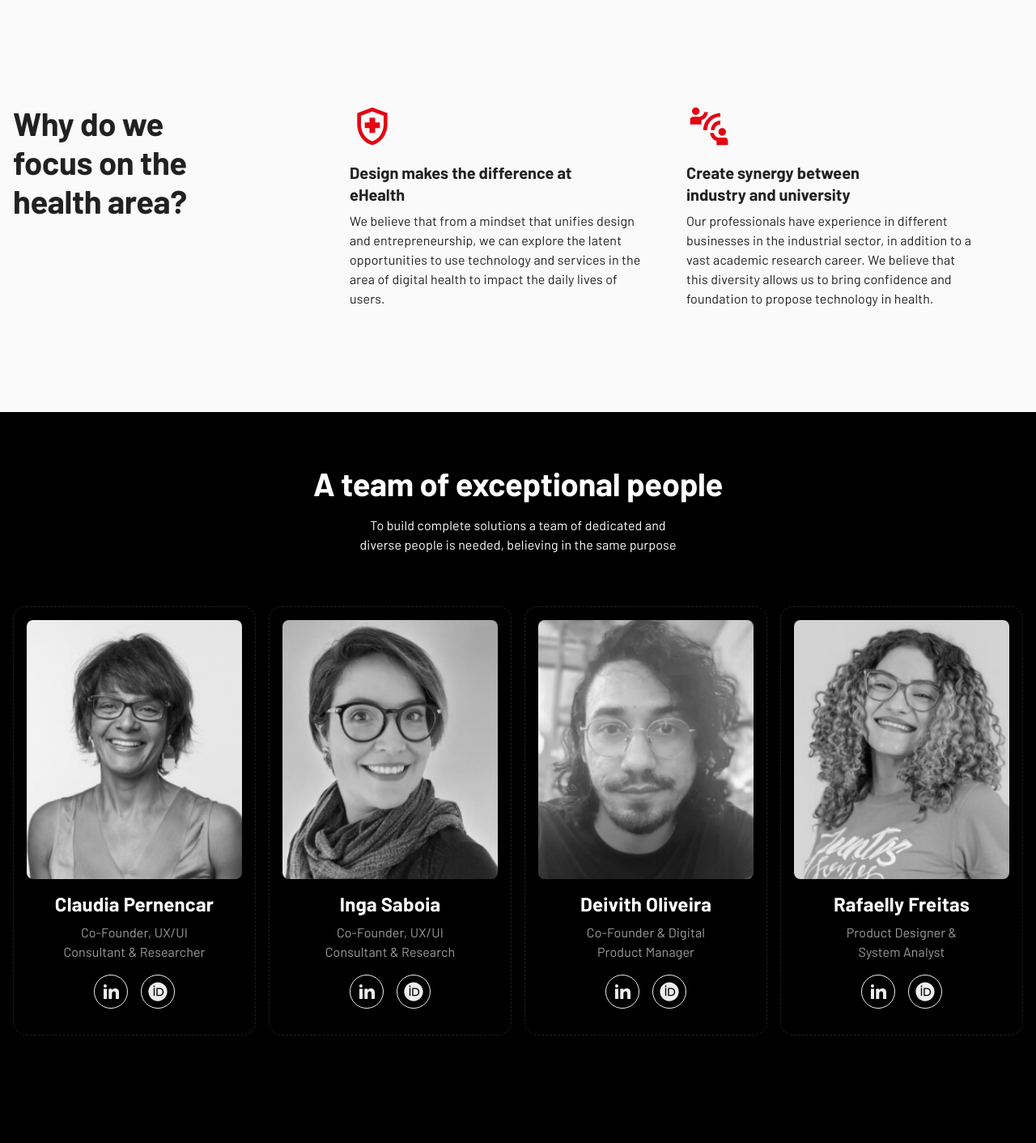
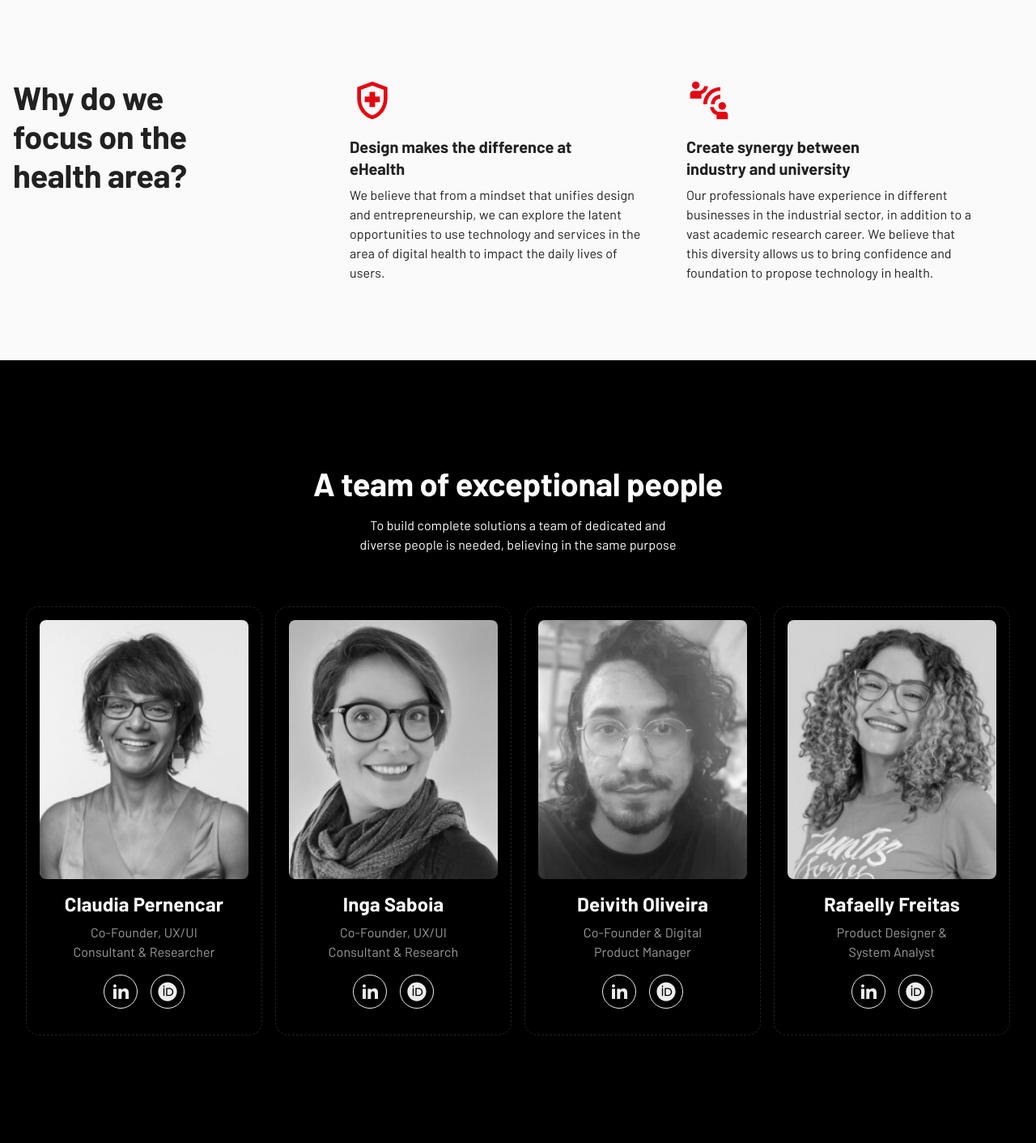
Before and after one commit to raphaeljoer/uxv, a Next.js app: page / in a window 1280 px wide. Shown: the top 1412 px of the page at 81% size. Built offline with nearby package versions, Linux system fonts and the light colour scheme.

Commit message:
chore(container): adjust shared container

```diff
--- a/src/features/landing-page/sections/team/views/TeamSectionView/index.tsx
+++ b/src/features/landing-page/sections/team/views/TeamSectionView/index.tsx
@@ -1,4 +1,5 @@
 import { Box, Grid } from '@mui/material';
+import { Container } from 'shared/components/Container';
 import { Header } from '../../components/Header';
 import { Member } from '../../components/Member';
 import { members } from '../../data/members';
@@ -6,7 +7,7 @@ import * as styles from './styles';
 
 export const TeamSectionView = () => {
   return (
-    <Box sx={styles.container}>
+    <Container sx={styles.container} sxContent={{ pt: 8, pb: 2 }}>
       <Box sx={styles.section}>
         <Header />
         <Grid sx={styles.members}>
@@ -21,6 +22,6 @@ export const TeamSectionView = () => {
           ))}
         </Grid>
       </Box>
-    </Box>
+    </Container>
   );
 };
--- a/src/features/landing-page/sections/team/views/TeamSectionView/styles.ts
+++ b/src/features/landing-page/sections/team/views/TeamSectionView/styles.ts
@@ -1,10 +1,7 @@
 import { StyleProps } from 'shared/types/style-props';
 
 export const container: StyleProps = {
-  display: 'flex',
-  width: '100%',
-  bgcolor: 'background.paper',
-  justifyContent: 'center'
+  bgcolor: 'background.paper'
 };
 export const section: StyleProps = {
   display: 'flex',
--- a/src/shared/components/Container/index.tsx
+++ b/src/shared/components/Container/index.tsx
@@ -5,13 +5,15 @@ import * as styles from './styles';
 type Props = {
   children: React.ReactNode;
   sx?: StyleProps;
+  sxContent?: StyleProps;
 };
 
-export const Container = ({ children, sx }: Props) => {
+export const Container = ({ children, sx, sxContent }: Props) => {
   const containerStyles = { ...styles.container, ...sx };
+  const contentStyles = { ...styles.content, ...sxContent };
   return (
     <Box sx={containerStyles}>
-      <Box sx={styles.content}>{children}</Box>
+      <Box sx={contentStyles}>{children}</Box>
     </Box>
   );
 };
--- a/src/shared/components/Container/styles.ts
+++ b/src/shared/components/Container/styles.ts
@@ -17,5 +17,5 @@ export const content: StyleProps = {
   width: '100%',
   maxWidth: 1440,
   px: 2,
-  py: 16
+  py: 12
 };
```
